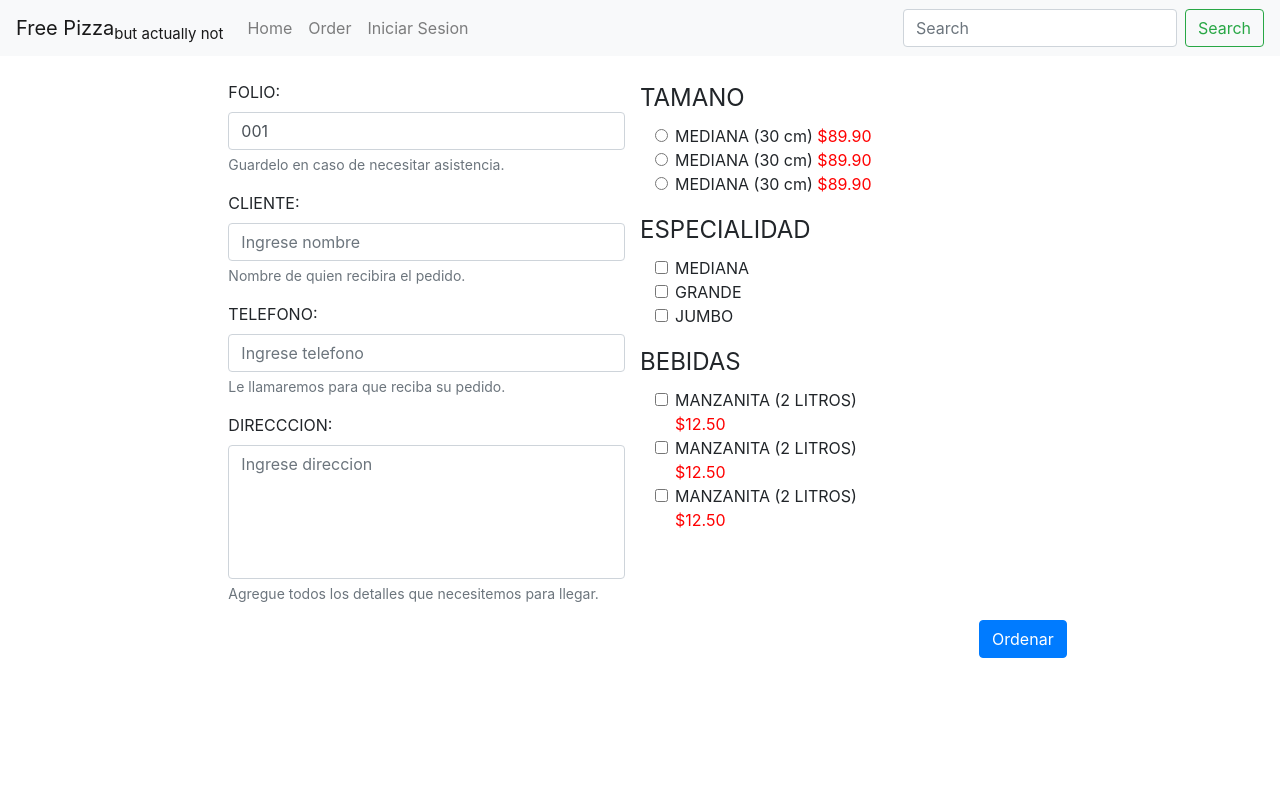
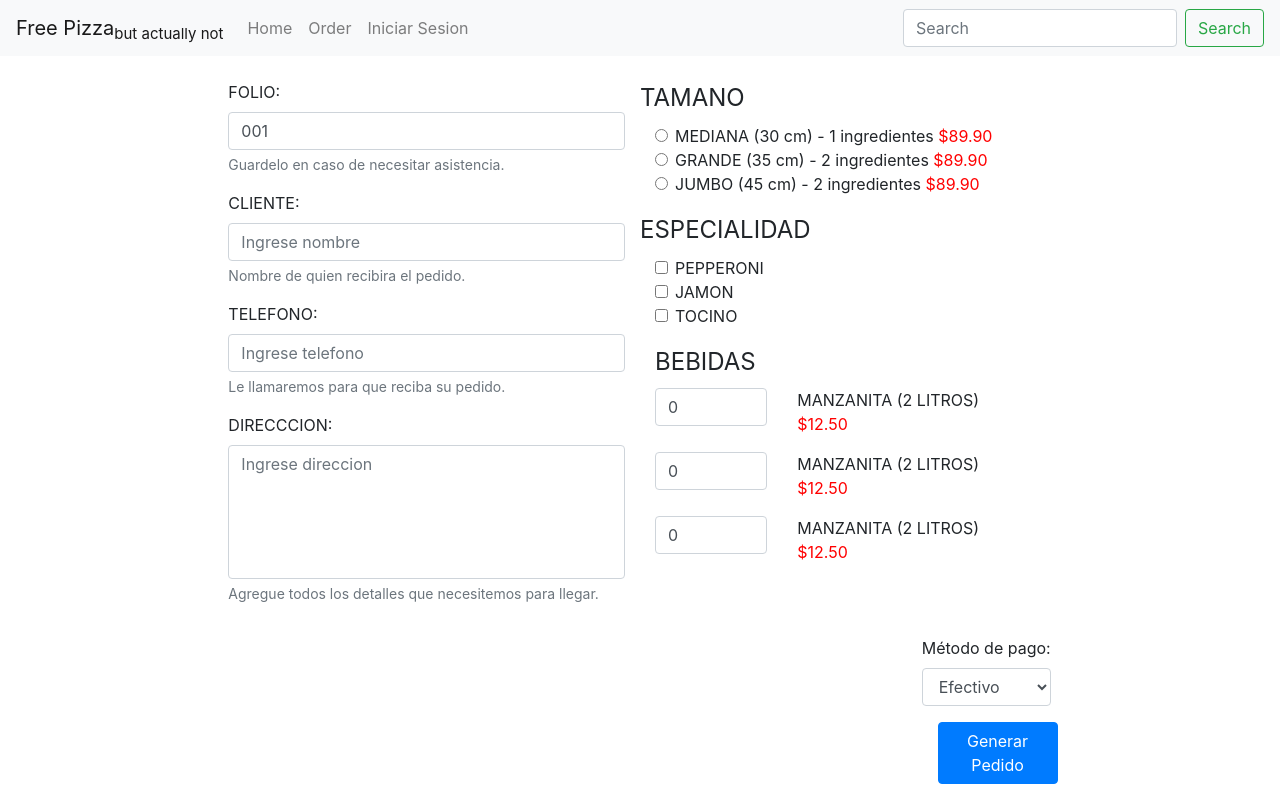
Before and after one commit to JonathanGzzBen/free-pizza-but-actually-not, a Next.js app in the folder src/: page /order in a window 1280 px wide. Built offline with nearby package versions, Linux system fonts and the light colour scheme.

Commit message:
Modify order page

```diff
--- a/src/pages/order.jsx
+++ b/src/pages/order.jsx
@@ -50,7 +50,7 @@ export default function Order() {
                     <Form.Check.Input type="radio" />
                     <Form.Check.Label>
                       <div>
-                        MEDIANA (30 cm){" "}
+                        MEDIANA (30 cm) - 1 ingredientes{" "}
                         <span style={{ color: "red" }}>$89.90</span>
                       </div>
                     </Form.Check.Label>
@@ -59,7 +59,7 @@ export default function Order() {
                     <Form.Check.Input type="radio" />
                     <Form.Check.Label>
                       <div>
-                        MEDIANA (30 cm){" "}
+                        GRANDE (35 cm) - 2 ingredientes{" "}
                         <span style={{ color: "red" }}>$89.90</span>
                       </div>
                     </Form.Check.Label>
@@ -68,7 +68,7 @@ export default function Order() {
                     <Form.Check.Input type="radio" />
                     <Form.Check.Label>
                       <div>
-                        MEDIANA (30 cm){" "}
+                        JUMBO (45 cm) - 2 ingredientes{" "}
                         <span style={{ color: "red" }}>$89.90</span>
                       </div>
                     </Form.Check.Label>
@@ -82,19 +82,19 @@ export default function Order() {
                 <Col>
                   <Form.Check
                     type="checkbox"
-                    label="MEDIANA"
+                    label="PEPPERONI"
                     name="mediana"
                     id="tamano-mediana"
                   />
                   <Form.Check
                     type="checkbox"
-                    label="GRANDE"
+                    label="JAMON"
                     name="grande"
                     id="tamano-grande"
                   />
                   <Form.Check
                     type="checkbox"
-                    label="JUMBO"
+                    label="TOCINO"
                     name="jumbo"
                     id="tamano-jumbo"
                   />
@@ -102,46 +102,62 @@ export default function Order() {
               </Form.Group>
             </fieldset>
             <fieldset>
-              <Form.Group as={Row}>
               <Form.Label as="legend">BEBIDAS</Form.Label>
+              <Form.Group controlId="manzanita">
+                <Row>
                   <Col>
-                  <Form.Check type="checkbox" id="bebida-manzanita-2">
-                    <Form.Check.Input type="checkbox" />
-                    <Form.Check.Label>
+                    <Form.Control type="number" value="0" />
+                  </Col>
+                  <Col md={8}>
                     <div>
                       MANZANITA (2 LITROS)
                       <div style={{ color: "red" }}>$12.50</div>
                     </div>
-                    </Form.Check.Label>
-                  </Form.Check>
-                  <Form.Check type="checkbox" id="bebida-manzanita-2">
-                    <Form.Check.Input type="checkbox" />
-                    <Form.Check.Label>
+                  </Col>
+                </Row>
+              </Form.Group>
+              <Form.Group controlId="manzanita">
+                <Row>
+                  <Col>
+                    <Form.Control type="number" value="0" />
+                  </Col>
+                  <Col md={8}>
                     <div>
                       MANZANITA (2 LITROS)
                       <div style={{ color: "red" }}>$12.50</div>
                     </div>
-                    </Form.Check.Label>
-                  </Form.Check>
-                  <Form.Check type="checkbox" id="bebida-manzanita-2">
-                    <Form.Check.Input type="checkbox" />
-                    <Form.Check.Label>
+                  </Col>
+                </Row>
+              </Form.Group>
+              <Form.Group controlId="manzanita">
+                <Row>
+                  <Col>
+                    <Form.Control type="number" value="0" />
+                  </Col>
+                  <Col md={8}>
                     <div>
                       MANZANITA (2 LITROS)
                       <div style={{ color: "red" }}>$12.50</div>
                     </div>
-                    </Form.Check.Label>
-                  </Form.Check>
                   </Col>
+                </Row>
               </Form.Group>
             </fieldset>
           </Col>
         </Row>
+        <Row className="justify-content-end">
+          <Form.Group controlId="metodo-pago" className="m-3">
+            <Form.Label>Método de pago:</Form.Label>
+            <Form.Control as="select" defaultValue="Choose...">
+              <option>Efectivo</option>
+            </Form.Control>
+          </Form.Group>
+        </Row>
 
         <Row className="justify-content-end">
           <Form.Group as={Row}>
-            <Col sm={{ span: 10 }}>
-              <Button type="submit">Ordenar</Button>
+            <Col style={{ padding: "0" }} sm={{ span: 10 }}>
+              <Button type="submit">Generar Pedido</Button>
             </Col>
           </Form.Group>
         </Row>
```
Lines whose indentation alone changed are shown as unchanged.
